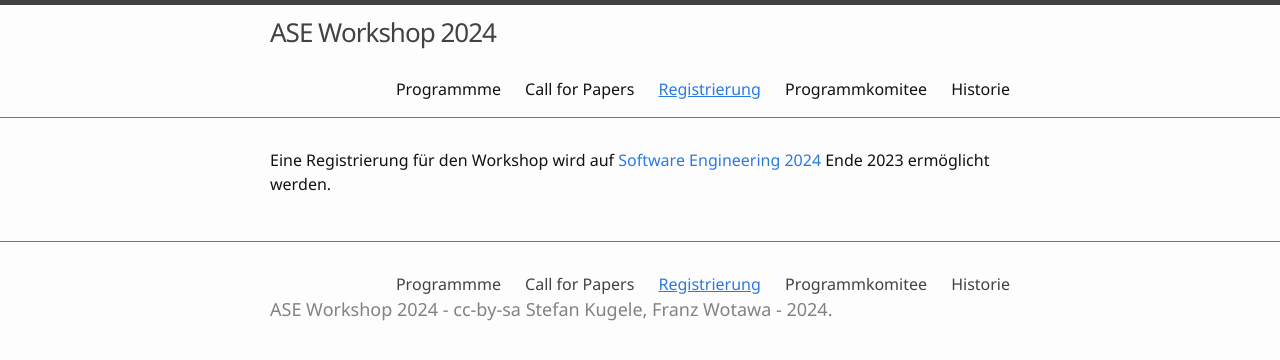
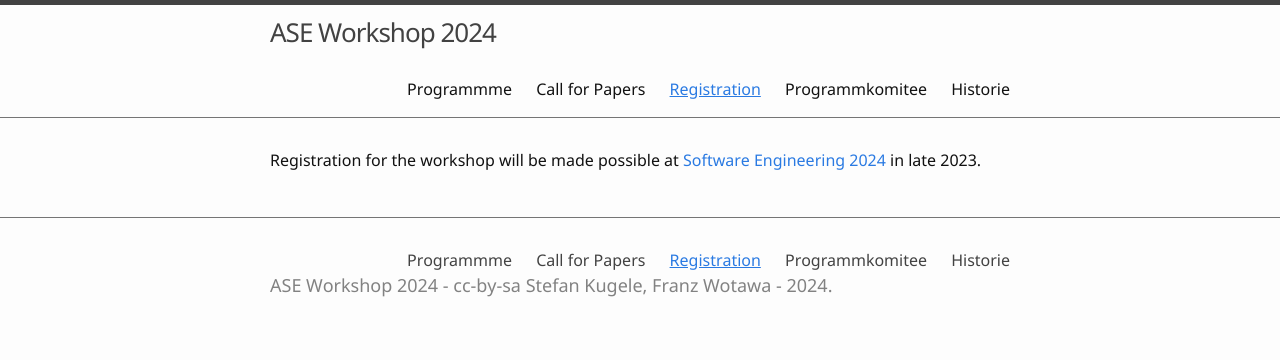
Before and after one commit to ASE-Workshop/2024, a Jekyll site: the page built from 1-registrierung.md, in a window 1280 px wide. Shown: the top 360 px of the page. Built offline with Jekyll 4.4.1, drawn with Linux system fonts in a browser that asks for light colours.

Commit message:
Update 1-registrierung.md

```diff
--- a/1-registrierung.md
+++ b/1-registrierung.md
@@ -1,6 +1,6 @@
 ---
-title: Registrierung
+title: Registration
 nav: true
 ---
 
-Eine Registrierung für den Workshop wird auf [Software Engineering 2024](https://se2024.se.jku.at) Ende 2023 ermöglicht werden.
+Registration for the workshop will be made possible at [Software Engineering 2024](https://se2024.se.jku.at) in late 2023.
```
